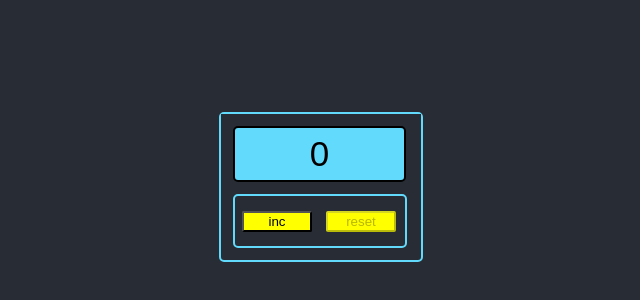
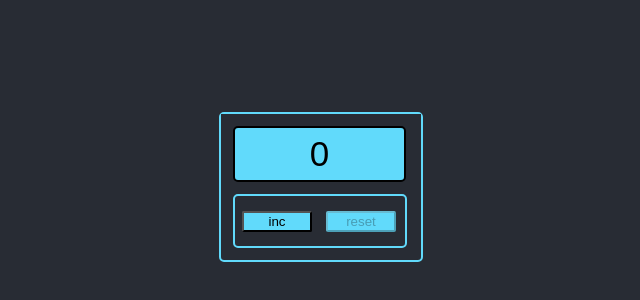
Before and after one commit to DzmitryYesis/Counter, a React (Create React App) app: page / in a window 1280 px wide. Shown: the part 88-388 px from the top of the page, without its empty margins (319-959 px from the left). Built offline with nearby package versions, Linux system fonts and the light colour scheme.

Commit message:
change button color

```diff
--- a/src/Counter/Button.tsx
+++ b/src/Counter/Button.tsx
@@ -32,7 +32,7 @@ const ButtonsStyle = styled.div`
 `
 
 const ButtonStyle = styled.button`
-  background-color: yellow;
+  background-color: #61dafb;
   border-radius: 2px;
   margin: 15px 7px 7px 7px;
   width: 70px;
```
